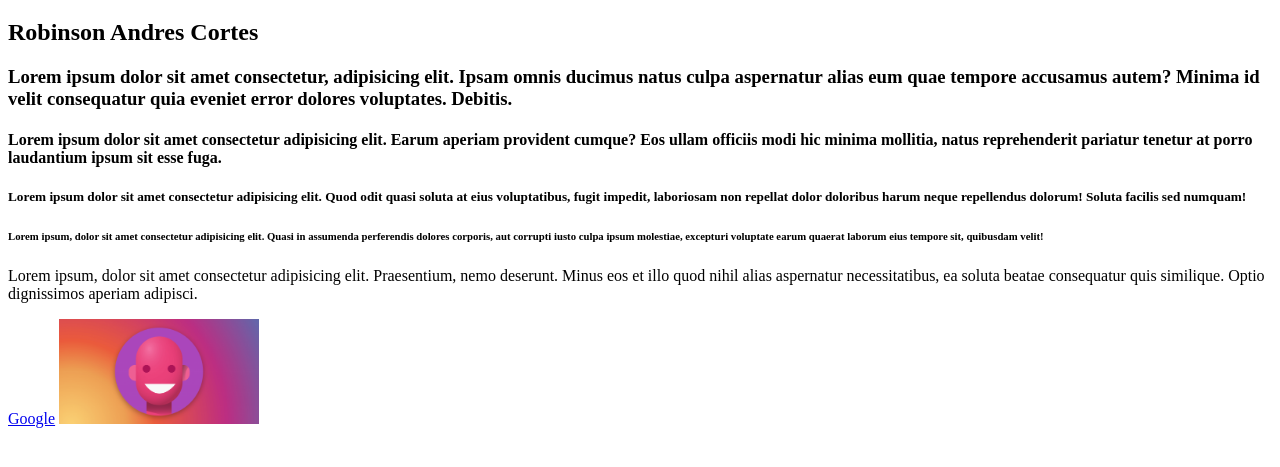
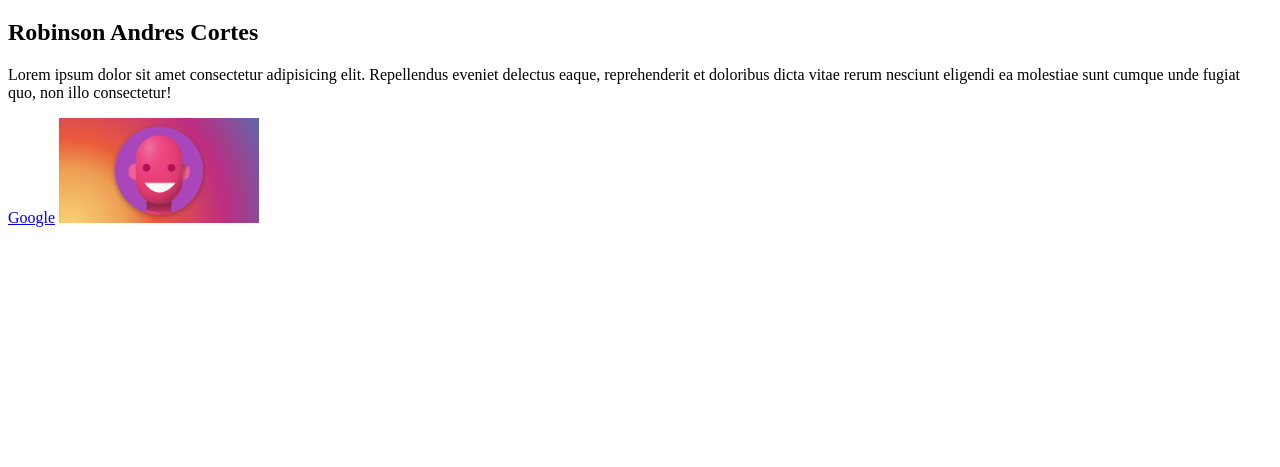
Before and after one commit to clases-sena-adsi/6-febrero, a plain HTML site: page index.html in a window 1280 px wide. Shown: the part 61-528 px from the top of the page. Drawn offline with Linux system fonts and the light colour scheme.

Commit message:
eliminar hs

```diff
--- a/index.html
+++ b/index.html
@@ -10,22 +10,9 @@
 
 <h1>Hoja de vida</h1>
 <h2>Robinson Andres Cortes</h2>
-<h3>
-      Lorem ipsum dolor sit amet consectetur, adipisicing elit. Ipsam omnis ducimus natus culpa aspernatur alias eum quae tempore accusamus autem? Minima id velit consequatur quia eveniet error dolores voluptates. Debitis.
-</h3>
-<h4>
-    Lorem ipsum dolor sit amet consectetur adipisicing elit. Earum aperiam provident cumque? Eos ullam officiis modi hic minima mollitia, natus reprehenderit pariatur tenetur at porro laudantium ipsum sit esse fuga.
-</h4>
-<h5>
-    Lorem ipsum dolor sit amet consectetur adipisicing elit. Quod odit quasi soluta at eius voluptatibus, fugit impedit, laboriosam non repellat dolor doloribus harum neque repellendus dolorum! Soluta facilis sed numquam!
-</h5>
-<h6>
-    Lorem ipsum, dolor sit amet consectetur adipisicing elit. Quasi in assumenda perferendis dolores corporis, aut corrupti iusto culpa ipsum molestiae, excepturi voluptate earum quaerat laborum eius tempore sit, quibusdam velit!
-</h6>
 <p>
-    Lorem ipsum, dolor sit amet consectetur adipisicing elit. Praesentium, nemo deserunt. Minus eos et illo quod nihil alias aspernatur necessitatibus, ea soluta beatae consequatur quis similique. Optio dignissimos aperiam adipisci.
+    Lorem ipsum dolor sit amet consectetur adipisicing elit. Repellendus eveniet delectus eaque, reprehenderit et doloribus dicta vitae rerum nesciunt eligendi ea molestiae sunt cumque unde fugiat quo, non illo consectetur!
 </p>
-
 <a target="_blank" href="http://google.com">Google</a>
 
 <img src="./img-1.png" alt="" width="200px">
```
